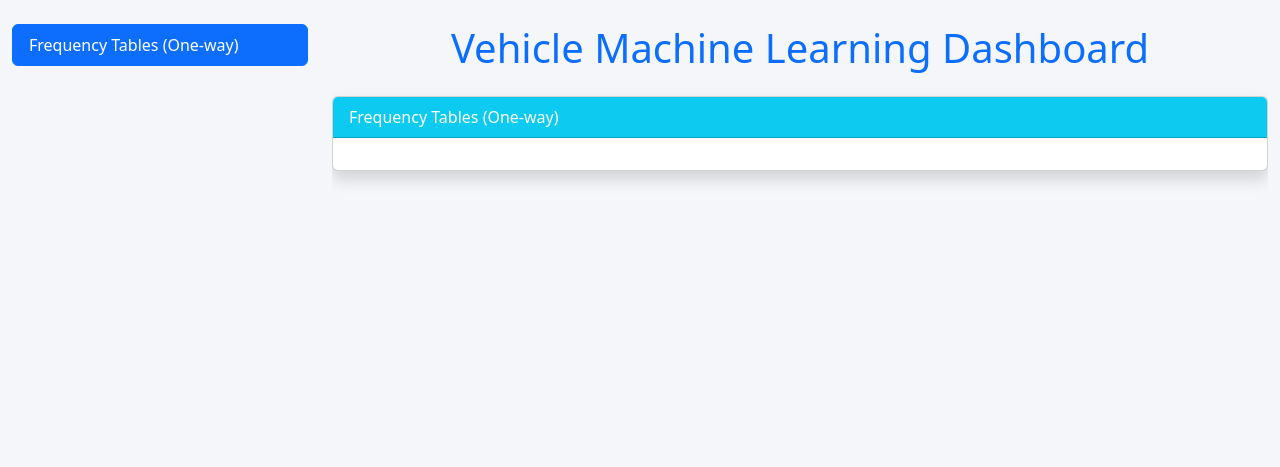
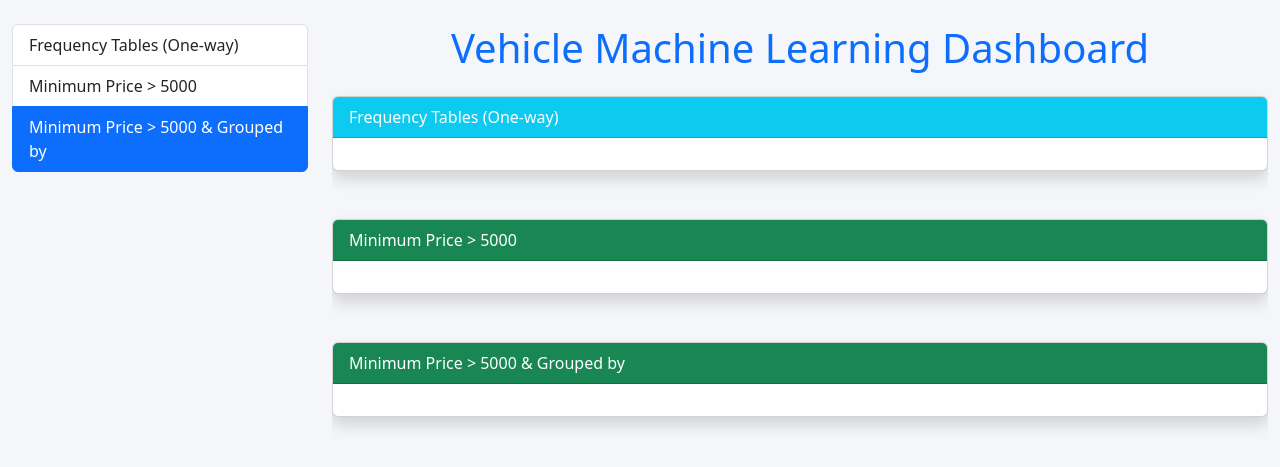
Before and after one commit to utujesandrine456/ML-Vehicle-Dashboard, a Django app: template vehicles/templates/vehicles/index.html in a window 1280 px wide. Shown: the top 467 px of the page. Run offline with Django 5.2, Linux system fonts and the light colour scheme; the template is opened without the code that fills it, so the values that code supplies are empty.

Commit message:
feat: applied filtering data methods to our dataset

```diff
--- a/vehicles/templates/vehicles/index.html
+++ b/vehicles/templates/vehicles/index.html
@@ -29,14 +29,18 @@ tabindex="0">
         <a class="list-group-item list-group-item-action"
             href="#frequency-table">Frequency Tables (One-way)
         </a>
+        <a class="list-group-item list-group-item-action"
+            href="#minimum-price">Minimum Price > 5000
+        </a>
+        <a class="list-group-item list-group-item-action"
+            href="#grouped-price">Minimum Price > 5000 & Grouped by
+        </a>
     </div>
  </div>
  <!-- Scrollable Content -->
  <div class="col-md-9">
- <div class="scrollspy-example" data-bs-spy="scroll" data-bstarget="#dashboard-nav"
- data-bs-smooth-scroll="true" tabindex="0">
- <h1 class="text-center text-primary mb-4"> Vehicle Machine
-Learning Dashboard </h1>
+    <div class="scrollspy-example" data-bs-spy="scroll" data-bstarget="#dashboard-nav" data-bs-smooth-scroll="true" tabindex="0">
+        <h1 class="text-center text-primary mb-4"> Vehicle Machine Learning Dashboard </h1>
         <div id="frequency-table" class="card shadow mb-5">
             <div class="card-header bg-info text-white">
                 Frequency Tables (One-way)
@@ -44,6 +48,21 @@ Learning Dashboard </h1>
             <div class="card-body">
                 {{ frequency_table|safe }}
             </div>
+        </div>
+        <div id="minimum-price" class="card shadow mb-5">
+            <div class="card-header bg-success text-white">
+                Minimum Price > 5000
+            </div>
+            <div class="card-body">
+                {{ minimum_price|safe }}
+            </div>
+        </div>
+        <div id="grouped-price" class="card shadow mb-5">
+            <div class="card-header bg-success text-white">
+                Minimum Price > 5000 & Grouped by
+            </div>
+            <div class="card-body">
+                {{ grouped_price|safe }}
             </div>
         </div>
     </div>
--- a/vehicles/views.py
+++ b/vehicles/views.py
@@ -1,10 +1,14 @@
 import pandas as pd
 from django.shortcuts import render
 from .dashboard import frequency_table
+from .dashboard import min_price
+from .dashboard import min_price_with_groupby_manufacturer_and_transmission
 
 def dashboard_view(request):
     queryset = pd.read_csv("dummy_data/vehicles_ml_dataset.csv")
     df = pd.DataFrame(queryset)
     return render(request, "vehicles/index.html", {
-    "frequency_table": frequency_table(df)
+    "frequency_table": frequency_table(df),
+    "minimum_price": min_price(df),
+    "grouped_price": min_price_with_groupby_manufacturer_and_transmission(df)
     })
```
Also changed, not shown: vehicles/dashboard.py (+30 -9 lines). Lines whose indentation alone changed are shown as unchanged.
